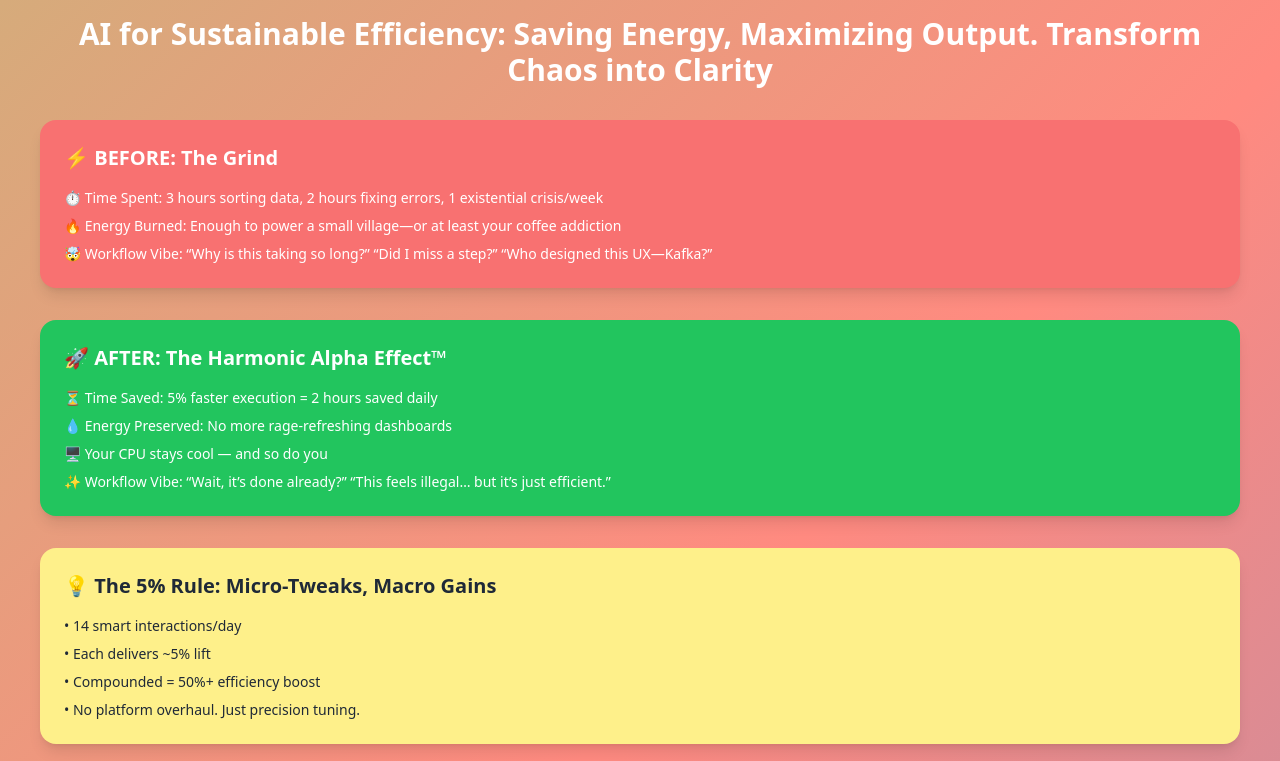
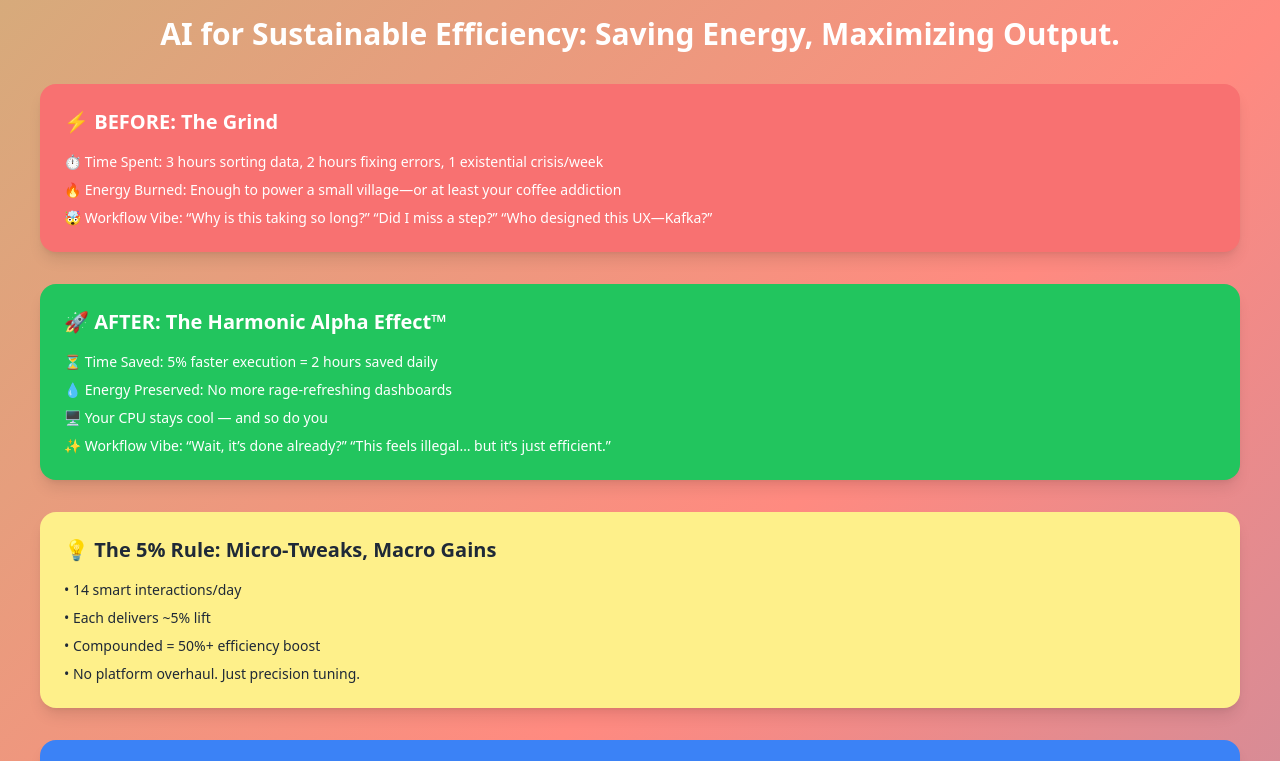
Before and after one commit to lifecrane/ai-improvements, a plain HTML site: page index.html in a window 1280 px wide. Shown: the part 80-841 px from the top of the page. Drawn offline with nearby package versions, Linux system fonts and the light colour scheme.

Commit message:
Update index.html

```diff
--- a/index.html
+++ b/index.html
@@ -3,7 +3,7 @@
 <head>
   <meta charset="UTF-8" />
   <meta name="viewport" content="width=device-width, initial-scale=1.0" />
-  <title>Harmonic Alpha Brochure</title>
+  <title>Harmonic AI Brochure</title>
   <script src="https://cdn.tailwindcss.com"></script>
 
   <style>
@@ -29,7 +29,6 @@
   <img src="https://assets.zyrosite.com/cdn-cgi/image/format=auto,w=362,fit=crop,q=95/dOqy74DXzWu465Ep/logo-Y4LV8JPV3ZcOG7yL.png" alt="Harmonic Alpha Logo" class="mx-auto mb-8 w-64">
   <h1 class="text-3xl font-bold mb-8 text-center" style="color: #ffffff;">
 AI for Sustainable Efficiency: Saving Energy, Maximizing Output.
-    Transform Chaos into Clarity
   </h1>
 
   <div class="bg-red-400 text-white rounded-2xl shadow-lg p-6 mb-8">
```
